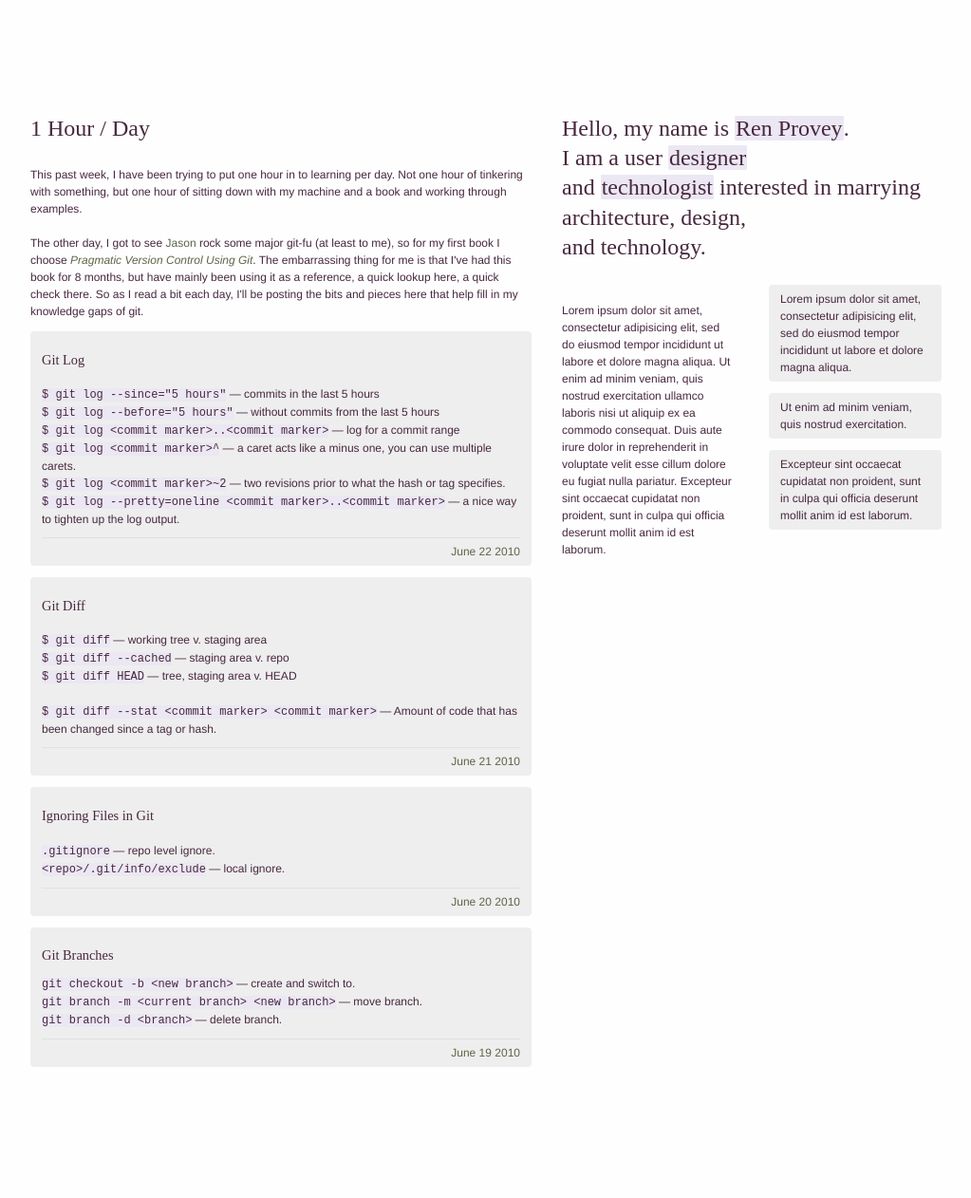
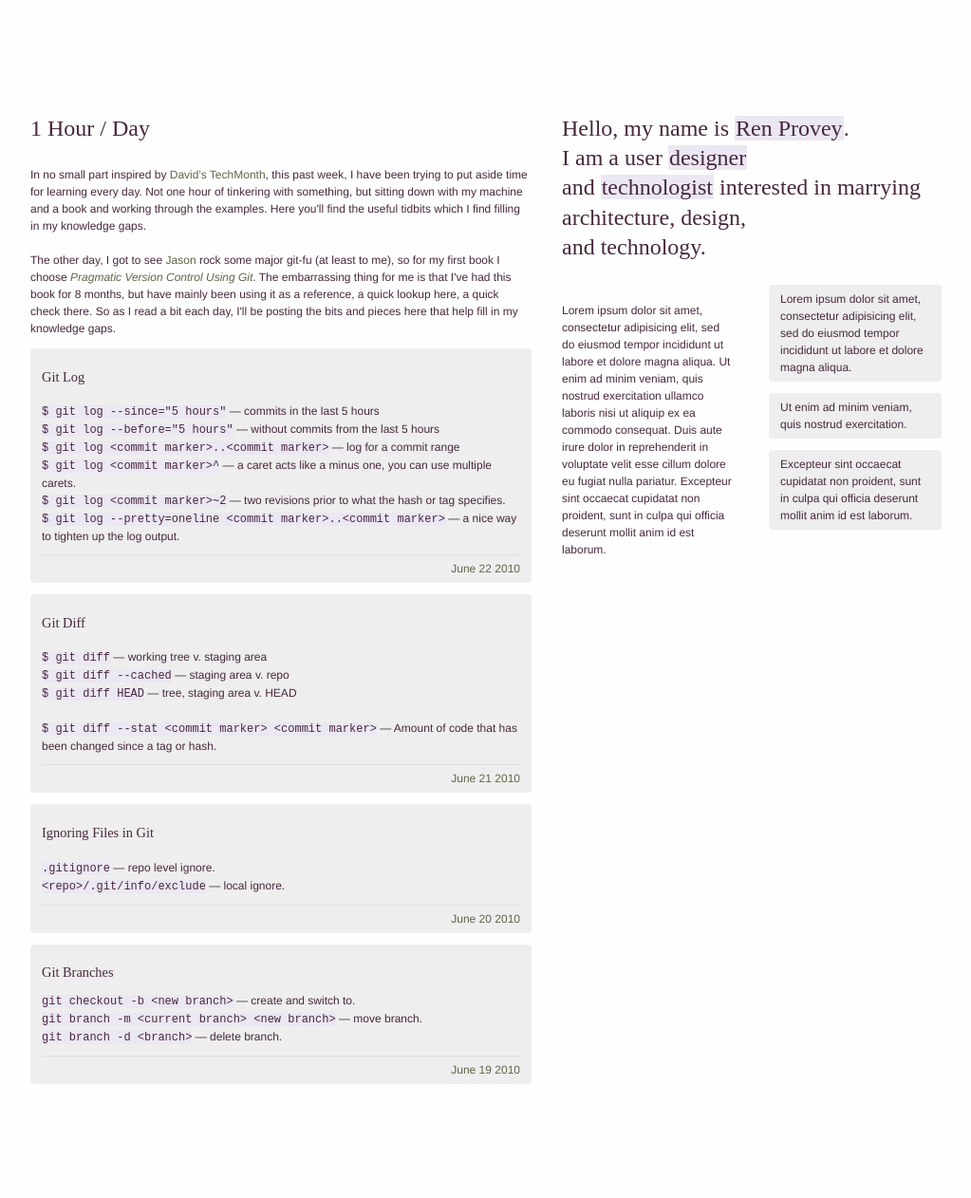
Before and after one commit to ren/renprovey.com, a Jekyll site: the page built from index.html, in a window 1280 px wide. Shown: the whole page at 95% size, without its empty margins (128-1151 px from the left). Built offline with Jekyll 4.4.1, drawn with Linux system fonts in a browser that asks for light colours; Markdown is read by kramdown in place of the engine named in the settings.

Commit message:
UPDATED: Intro text.

```diff
--- a/index.html
+++ b/index.html
@@ -4,9 +4,9 @@
 ---
 
 <h1>1 Hour / Day</h1>
-<p>This past week, I have been trying to put one hour in to learning per day.  Not one hour of tinkering with something, but one hour of sitting down with my machine and a book and working through examples.</p>
+<p>In no small part inspired by <a href="http://www.davideisinger.com/">David's</a> <a href="http://techmonth.tumblr.com/">TechMonth</a>, this past week, I have been trying to put aside time for learning every day.  Not one hour of tinkering with something, but sitting down with my machine and a book and working through the examples.  Here you'll find the useful tidbits which I find filling in my knowledge gaps.</p>
 
-<p>The other day, I got to see <a href="http://jasonrudolph.com/">Jason</a> rock some major git-fu (at least to me), so for my first book I choose <a href="http://pragprog.com/titles/tsgit/pragmatic-version-control-using-git" class="title">Pragmatic Version Control Using Git</a>.  The embarrassing thing for me is that I've had this book for 8 months, but have mainly been using it as a reference, a quick lookup here, a quick check there.  So as I read a bit each day, I'll be posting the bits and pieces here that help fill in my knowledge gaps of git.</p>
+<p>The other day, I got to see <a href="http://jasonrudolph.com/">Jason</a> rock some major git-fu (at least to me), so for my first book I choose <a href="http://pragprog.com/titles/tsgit/pragmatic-version-control-using-git" class="title">Pragmatic Version Control Using Git</a>.  The embarrassing thing for me is that I've had this book for 8 months, but have mainly been using it as a reference, a quick lookup here, a quick check there.  So as I read a bit each day, I'll be posting the bits and pieces here that help fill in my knowledge gaps.</p>
 
 {% for post in site.posts limit:5 %}
   {{ post.content }}
```
